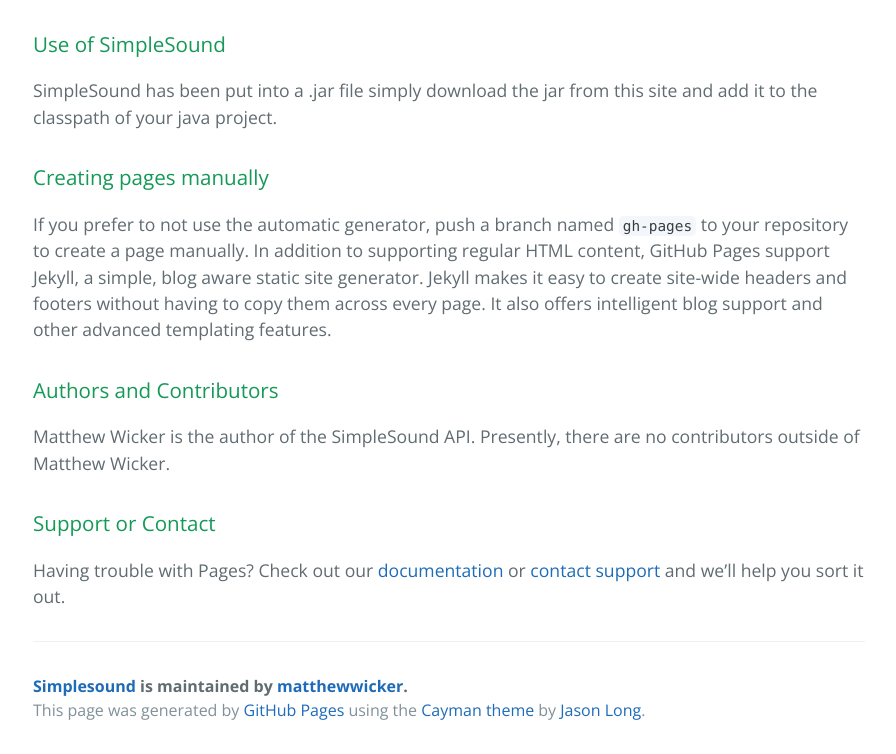
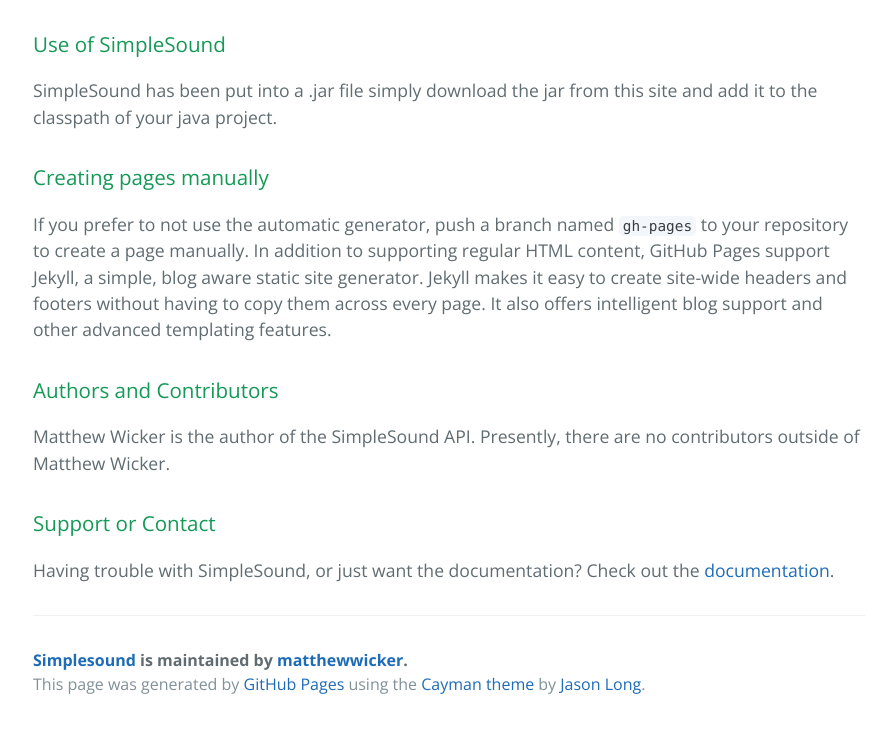
Before and after one commit to matthewwicker/SimpleSound, a plain HTML site: page index.html in a window 1280 px wide. Shown: the part 602-1356 px from the top of the page, without its empty margins (191-1087 px from the left). After the commit the page ends 1330 px from the top, so only its background shows below. Drawn offline with nearby package versions, Linux system fonts and the light colour scheme.

Commit message:
Update index.html

```diff
--- a/index.html
+++ b/index.html
@@ -42,7 +42,7 @@
 <h3>
 <a id="support-or-contact" class="anchor" href="#support-or-contact" aria-hidden="true"><span aria-hidden="true" class="octicon octicon-link"></span></a>Support or Contact</h3>
 
-<p>Having trouble with Pages? Check out our <a href="https://help.github.com/pages">documentation</a> or <a href="https://github.com/contact">contact support</a> and we’ll help you sort it out.</p>
+<p>Having trouble with SimpleSound, or just want the documentation? Check out the <a href="JavaDoc/index.html">documentation</a>.</p>
 
       <footer class="site-footer">
         <span class="site-footer-owner"><a href="https://github.com/matthewwicker/SimpleSound">Simplesound</a> is maintained by <a href="https://github.com/matthewwicker">matthewwicker</a>.</span>
```
